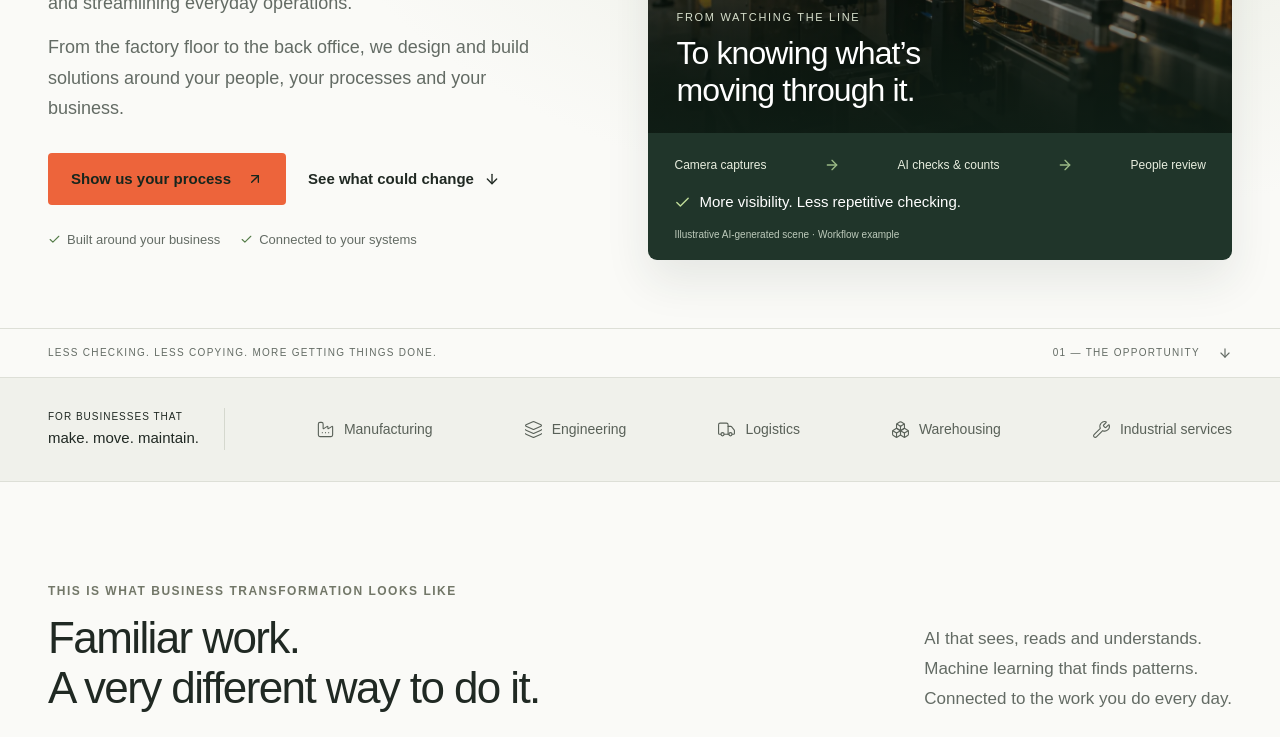
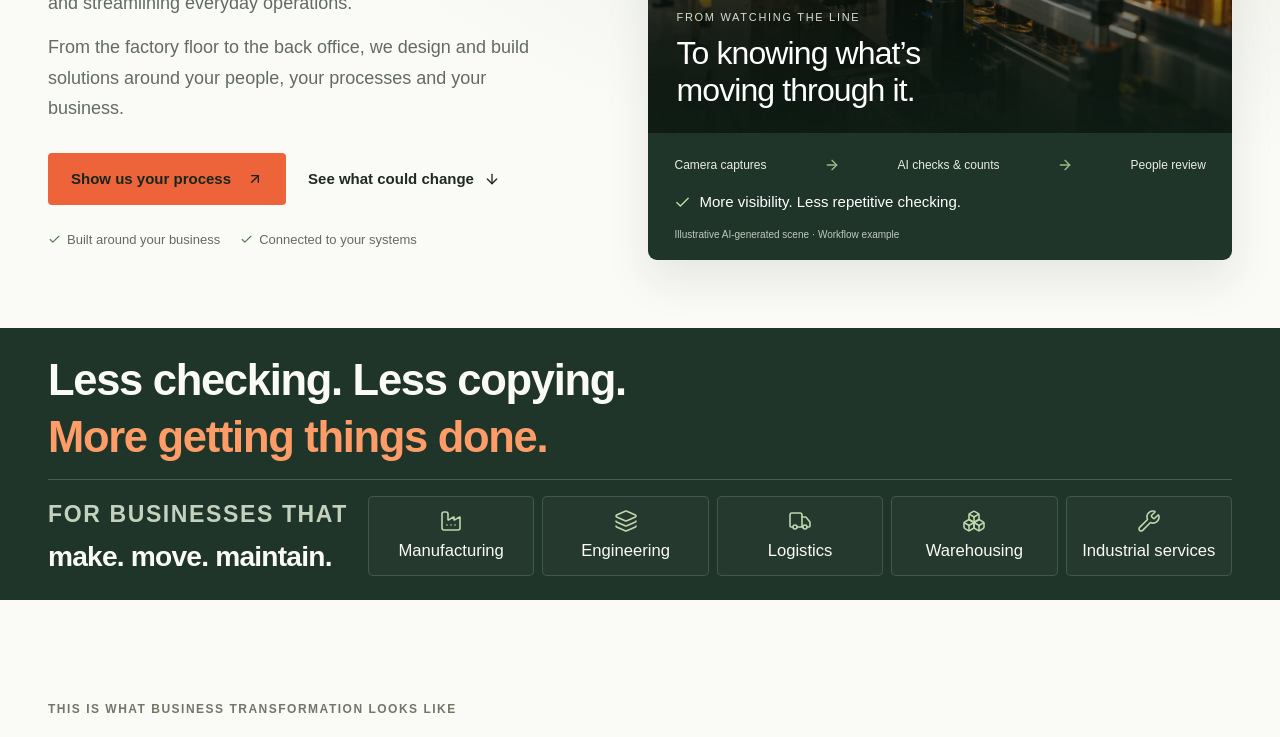
Before and after one commit to david-garcia-au/processspark-frontend, a Next.js app: page / in a window 1280 px wide. Shown: the part 464-1201 px from the top of the page. Built offline with nearby package versions, Linux system fonts and the light colour scheme.

Commit message:
Refine business messaging and compact industry section

```diff
--- a/app/page.tsx
+++ b/app/page.tsx
@@ -74,37 +74,36 @@ export default function Home() {
             </div>
             <VisionHero />
           </div>
-          <div className="shell hero-foot">
-            <span>LESS CHECKING. LESS COPYING. MORE GETTING THINGS DONE.</span>
-            <span>
-              01 — THE OPPORTUNITY <ArrowDown size={14} />
-            </span>
-          </div>
         </section>
-        <section
-          className="industry-strip"
-          aria-label="Industries we work with"
-        >
-          <div className="shell industry-inner">
-            <p>
-              FOR BUSINESSES THAT <br />
+        <section className="business-band" aria-label="Industries we work with">
+          <div className="shell">
+            <h2 className="business-promise">
+              Less checking. Less copying.
+              <span>More getting things done.</span>
+            </h2>
+            <div className="business-audience">
+              <p className="business-intro">
+                <span>FOR BUSINESSES THAT</span>
                 <strong>make. move. maintain.</strong>
               </p>
-            <span>
+              <ul className="business-sectors" aria-label="Business sectors">
+                <li>
                   <Factory /> Manufacturing
-            </span>
-            <span>
+                </li>
+                <li>
                   <Layers3 /> Engineering
-            </span>
-            <span>
+                </li>
+                <li>
                   <Truck /> Logistics
-            </span>
-            <span>
+                </li>
+                <li>
                   <Boxes /> Warehousing
-            </span>
-            <span>
+                </li>
+                <li>
                   <Wrench /> Industrial services
-            </span>
+                </li>
+              </ul>
+            </div>
           </div>
         </section>
         <TransformationVisuals />
--- a/app/transformation.css
+++ b/app/transformation.css
@@ -1,4 +1,112 @@
 /* Image-led stories and an accessible reading scale for the refreshed landing page. */
+.business-band {
+  background: #20352a;
+  color: #fafbf5;
+  padding: 26px 0 24px;
+}
+.business-promise {
+  font-size: clamp(29px, 3.4vw, 46px);
+  font-weight: 600;
+  line-height: 1.2;
+  letter-spacing: -1.3px;
+}
+.business-promise > span {
+  display: block;
+  color: #ff9c68;
+  margin-top: 5px;
+}
+.business-audience {
+  margin-top: 16px;
+  padding-top: 16px;
+  border-top: 1px solid #ffffff30;
+  display: grid;
+  grid-template-columns: 1fr;
+  gap: 24px;
+  align-items: center;
+}
+.business-intro > span {
+  display: block;
+  font-size: clamp(18px, 1.8vw, 24px);
+  line-height: 1.4;
+  font-weight: 600;
+  letter-spacing: 1.6px;
+  color: #c4d2bd;
+  margin-bottom: 10px;
+}
+.business-intro strong {
+  display: block;
+  white-space: nowrap;
+  font-size: clamp(25px, 2.5vw, 34px);
+  line-height: 1.2;
+  letter-spacing: -0.8px;
+  font-weight: 600;
+}
+.business-sectors {
+  display: flex;
+  flex-wrap: wrap;
+  gap: 12px;
+  list-style: none;
+  margin: 0;
+  padding: 0;
+}
+.business-sectors li {
+  display: flex;
+  align-items: center;
+  gap: 10px;
+  padding: 13px 16px;
+  border: 1px solid #ffffff26;
+  border-radius: 5px;
+  background: #ffffff06;
+  font-size: 17px;
+  font-weight: 500;
+}
+.business-sectors svg {
+  width: 24px;
+  height: 24px;
+  color: #c0d6ac;
+  flex-shrink: 0;
+  stroke-width: 1.6;
+}
+@media (min-width: 1000px) {
+  .business-audience {
+    grid-template-columns: max-content minmax(0, 1fr);
+    gap: 20px;
+  }
+  .business-intro strong {
+    font-size: clamp(25px, 2.2vw, 30px);
+  }
+  .business-sectors {
+    display: grid;
+    grid-template-columns: repeat(5, minmax(0, 1fr));
+    gap: 8px;
+  }
+  .business-sectors li {
+    flex-direction: column;
+    justify-content: center;
+    text-align: center;
+    min-width: 0;
+    min-height: 80px;
+    gap: 6px;
+    line-height: 1.4;
+    font-size: clamp(15px, 1.3vw, 17px);
+    padding: 10px 6px;
+  }
+}
+@media (max-width: 540px) {
+  .business-band {
+    padding: 26px 0;
+  }
+  .business-promise {
+    letter-spacing: -0.8px;
+  }
+  .business-sectors {
+    gap: 10px;
+  }
+  .business-sectors li {
+    font-size: 15px;
+    padding: 11px 12px;
+  }
+}
 .hero .hero-grid {
   grid-template-columns: 1fr 1.06fr;
   gap: 50px;
```
Lines whose indentation alone changed are shown as unchanged.
